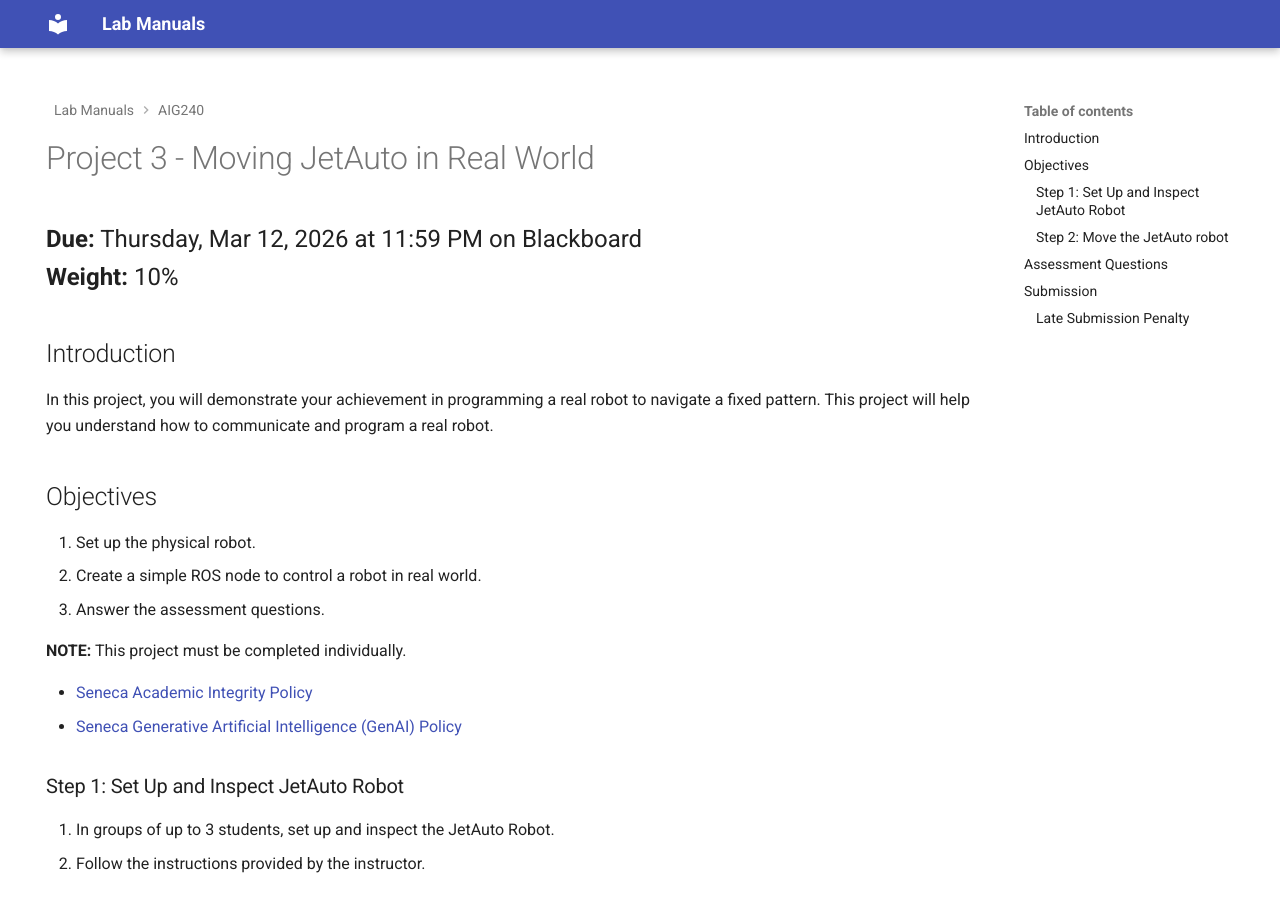
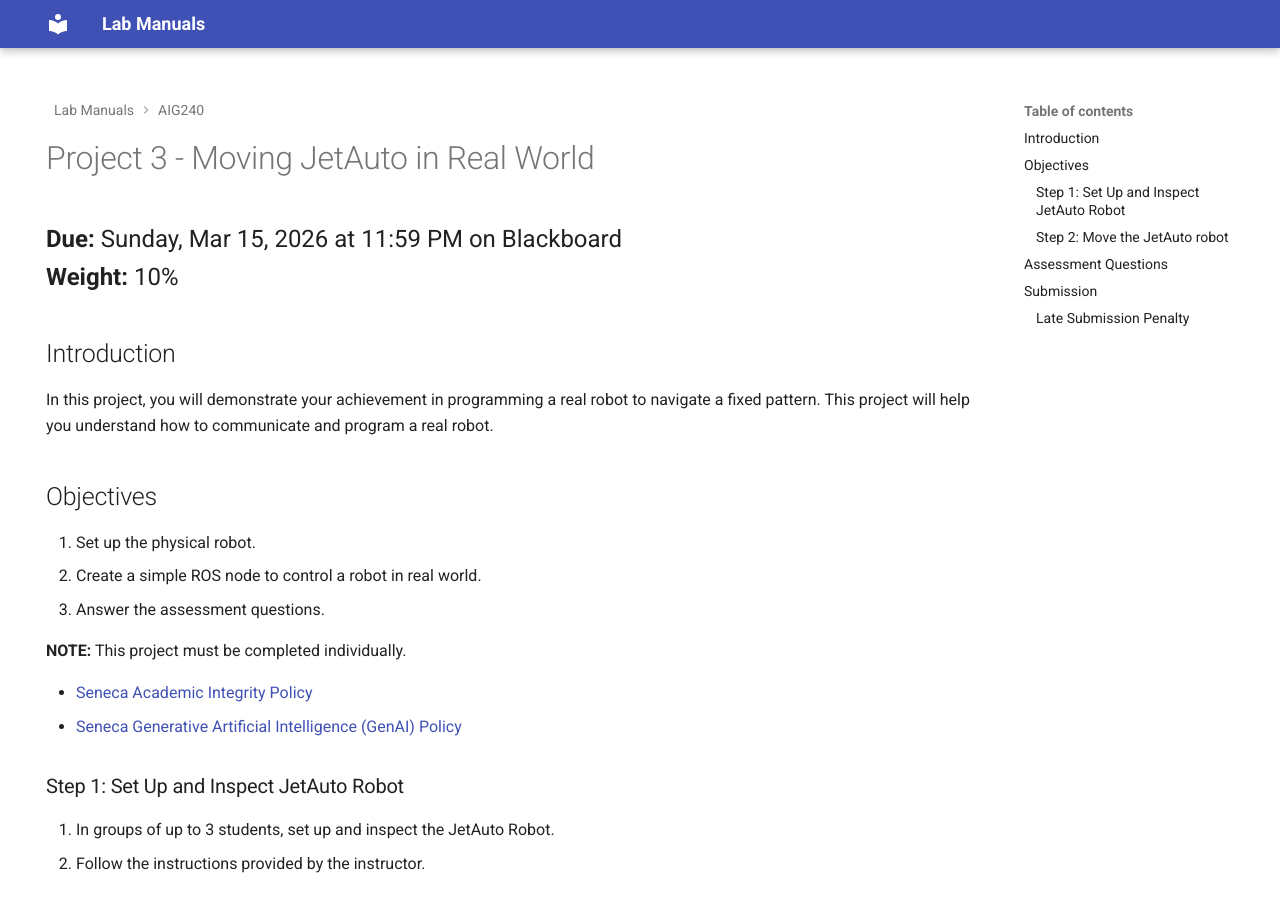
Before and after one commit to Seneca-BSA/Lab-Manual, an MkDocs documentation site: the page built from docs/AIG240/project3.md, in a window 1280 px wide and 900 px high. Built offline with MkDocs 1.6.1 and Material for MkDocs 9.7.7, drawn with Linux system fonts in a browser that asks for light colours.

Commit message:
updated project 3 due date

```diff
--- a/docs/AIG240/project3.md
+++ b/docs/AIG240/project3.md
@@ -1,7 +1,7 @@
 # Project 3 - Moving JetAuto in Real World
 
 <font size="5">
-**Due:** Thursday, Mar 12, 2026 at 11:59 PM on Blackboard</br>
+**Due:** Sunday, Mar 15, 2026 at 11:59 PM on Blackboard</br>
 **Weight:** 10%
 </font>
 
```
